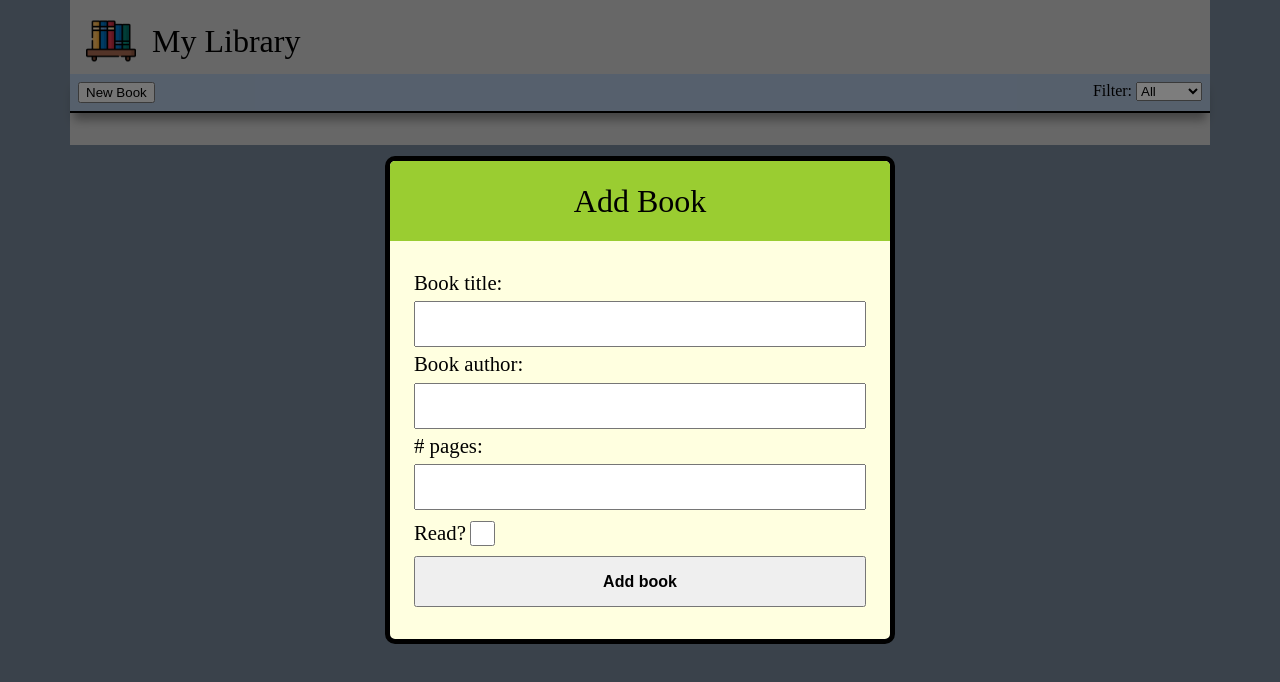
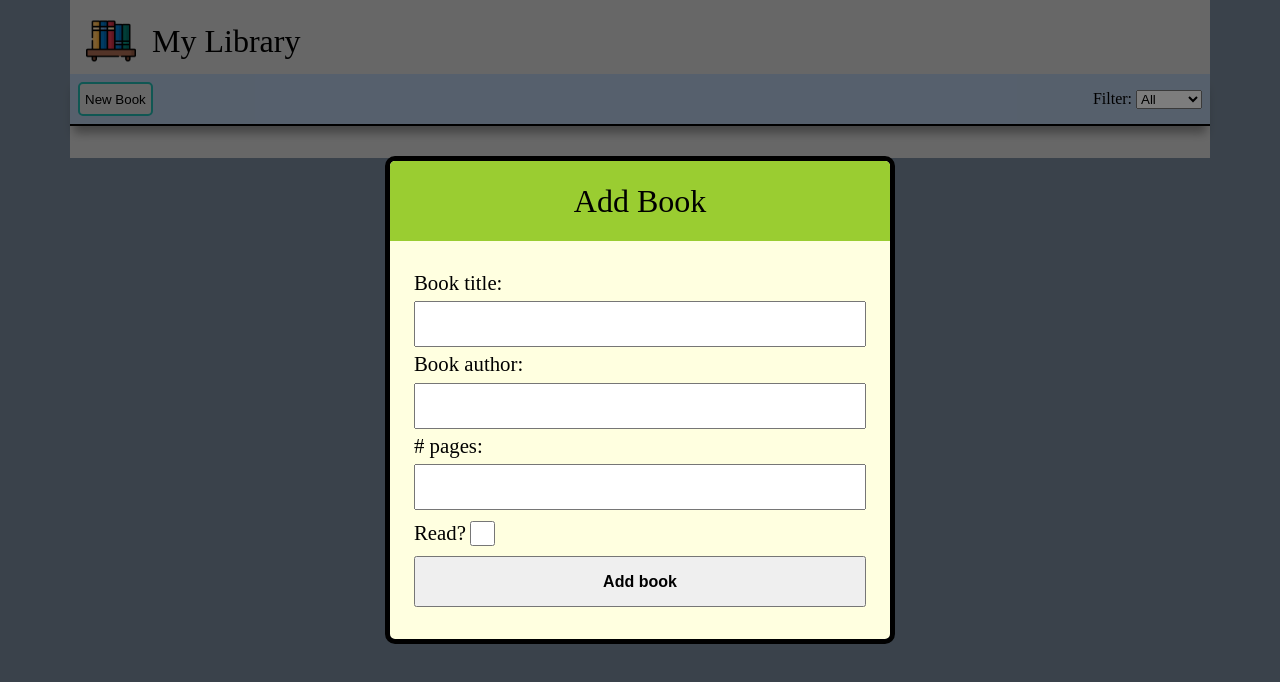
Before and after one commit to ykoziy/odin_library, a plain HTML site: page index.html in a window 1280 px wide. Both pictures are taken after a click on the button "New Book". Drawn offline with Linux system fonts and the light colour scheme.

Commit message:
Fixed styling of new book button

```diff
--- a/style/index.css
+++ b/style/index.css
@@ -59,9 +59,32 @@ header {
     display: flex;
     background-color: var(--menu-bg-color);
     justify-content: space-between;
+    align-items: center;
     padding: 0.5rem;
     border-bottom: 2px solid black;
     box-shadow: 0px 11px 9px -4px rgba(0,0,0,0.34);
+}
+
+.new-book-btn {
+    background-color: #d3d3d3;
+    padding: 5px;
+    height: 20px;
+    border-radius: 5px;
+    border: 2px solid #868585;
+}
+
+.new-book-btn:hover {
+    background-color: #a9a9a9;
+    box-shadow: 0px 10px 13px -7px #000000, 5px 5px 15px 5px rgba(0,0,0,0);
+}
+
+.new-book-btn:focus, .new-book-btn:active {
+    outline: none;
+    border-color: lightseagreen;
+}
+
+.new-book-btn:active {
+    box-shadow: inset 0px 0px 24px 1px rgba(0,0,0,0.51);
 }
 
 .library {
```
